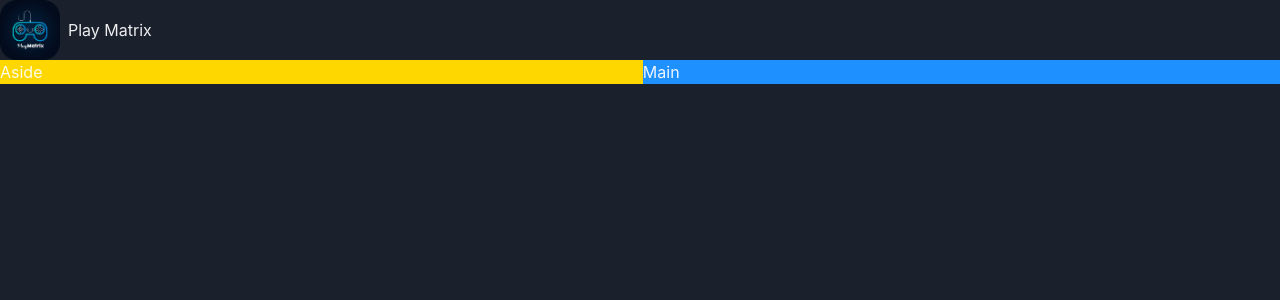
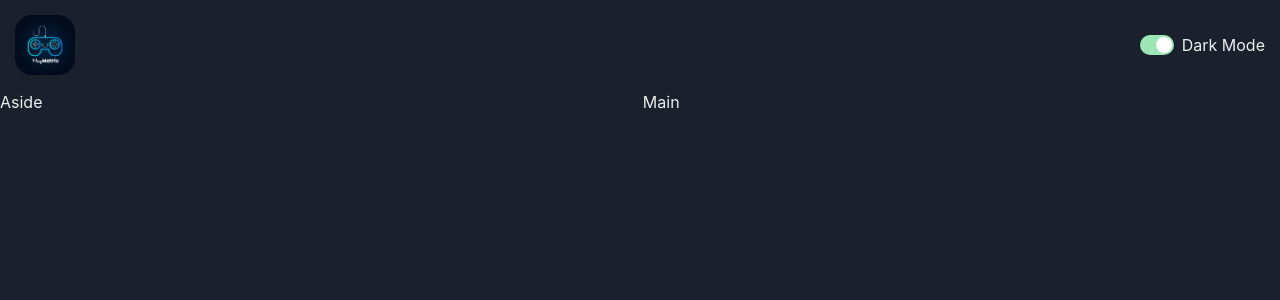
Before and after one commit to Sandunrmst/playMatrix, a React (Vite) app: page / in a window 1280 px wide. Shown: the top 300 px of the page. Built offline with nearby package versions, Linux system fonts and the light colour scheme.

Commit message:
adding color mode switch

```diff
--- a/src/App.tsx
+++ b/src/App.tsx
@@ -13,14 +13,10 @@
         <NavBar />
       </GridItem>
       <Show above="lg">
-        <GridItem area="aside" bg="gold">
-          Aside
-        </GridItem>
+        <GridItem area="aside">Aside</GridItem>
       </Show>
 
-      <GridItem area="main" bg="dodgerblue">
-        Main
-      </GridItem>
+      <GridItem area="main">Main</GridItem>
     </Grid>
   );
 }
--- /dev/null
+++ b/src/components/ColorModeSwitch.tsx
@@ -0,0 +1,17 @@
+import { HStack, Switch, Text, useColorMode } from "@chakra-ui/react";
+
+const ColorModeSwitch = () => {
+  const { toggleColorMode, colorMode } = useColorMode();
+  return (
+    <HStack>
+      <Switch
+        colorScheme="green"
+        isChecked={colorMode === "dark"}
+        onChange={toggleColorMode}
+      />
+      <Text>Dark Mode</Text>
+    </HStack>
+  );
+};
+
+export default ColorModeSwitch;
--- a/src/components/NavBar.tsx
+++ b/src/components/NavBar.tsx
@@ -1,11 +1,12 @@
 import { HStack, Image, Text } from "@chakra-ui/react";
 import logo from "../assets/playMatrix.webp";
+import ColorModeSwitch from "./colorModeSwitch";
 
 const NavBar = () => {
   return (
-    <HStack>
+    <HStack justifyContent="space-between" padding="15px">
       <Image src={logo} boxSize="60px" />
-      <Text>Play Matrix</Text>
+      <ColorModeSwitch />
     </HStack>
   );
 };
```
